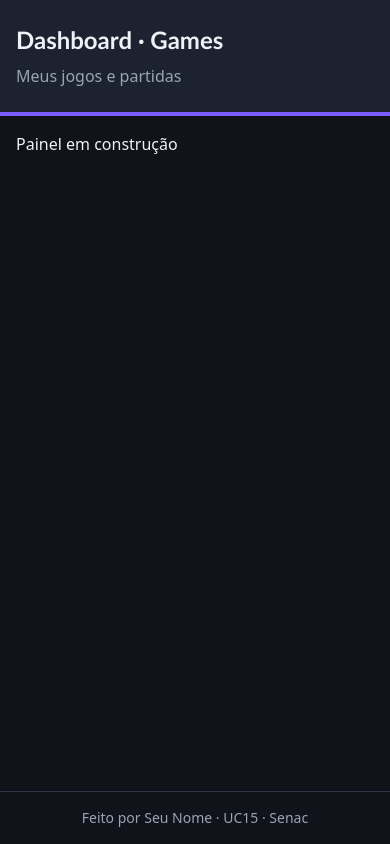
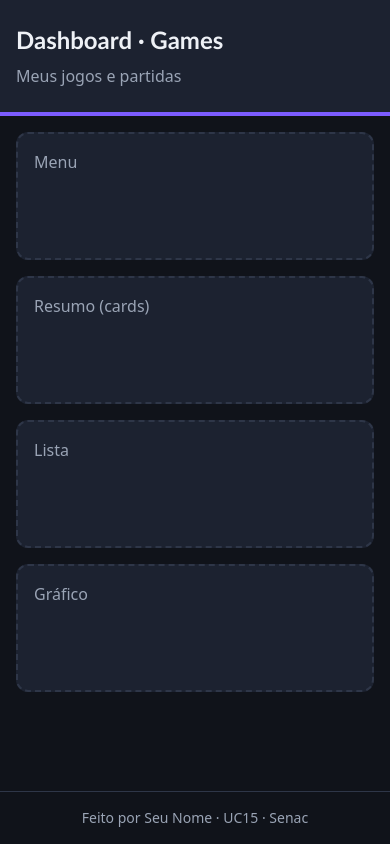
Before and after one commit to luisalopes11/my-dashboard, a React (Vite) app: page / in a window 390 px wide. Built offline with nearby package versions, Linux system fonts and the light colour scheme.

Commit message:
feat: add mobile-first dashboard grid

```diff
--- a/src/App.jsx
+++ b/src/App.jsx
@@ -1,16 +1,37 @@
-import Header from './components/Header.jsx'
-import Footer from './components/Footer.jsx'
+import Header from "./components/Header.jsx";
+import Footer from "./components/Footer.jsx";
+
+const areaClass =
+  "min-h-32 rounded-xl border-2 border-dashed border-border bg-surface p-4 text-muted";
 
 function App() {
   return (
     <div className="flex min-h-screen flex-col bg-background text-foreground">
       <Header />
-      <main className="flex-1 p-4">
-        <p>Painel em construção</p>
+      <main
+        className="grid flex-1 grid-cols-1 content-start gap-4 p-4
+          md:grid-cols-2 md:gap-6 md:p-6
+          xl:grid-cols-[15rem_1fr_1fr] xl:p-8"
+      >
+        <nav
+          id="menu"
+          className={`${areaClass} md:col-span-2 xl:col-span-1 xl:row-span-2`}
+        >
+          Menu
+        </nav>
+        <section id="summary" className={`${areaClass} md:col-span-2`}>
+          Resumo (cards)
+        </section>
+        <section id="list" className={`${areaClass} xl:min-h-80`}>
+          Lista
+        </section>
+        <section id="chart" className={`${areaClass} xl:min-h-80`}>
+          Gráfico
+        </section>
       </main>
       <Footer />
     </div>
-  )
+  );
 }
 
-export default App
+export default App;
```
